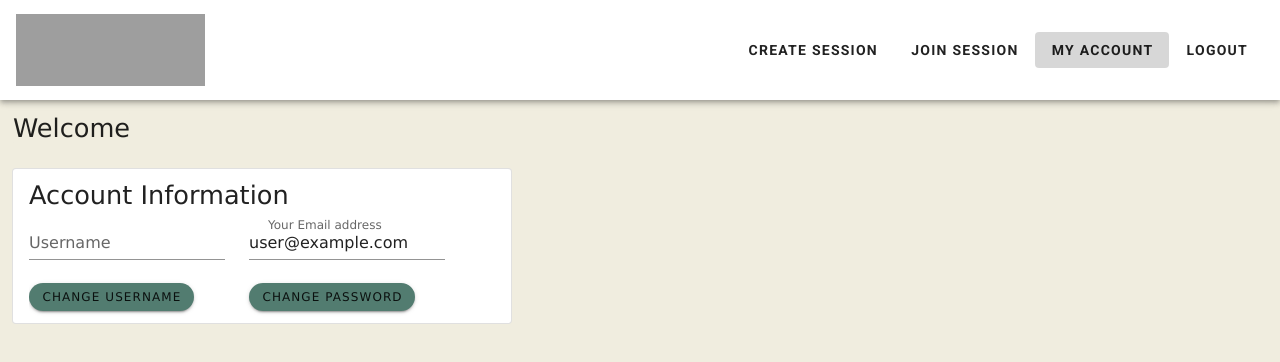
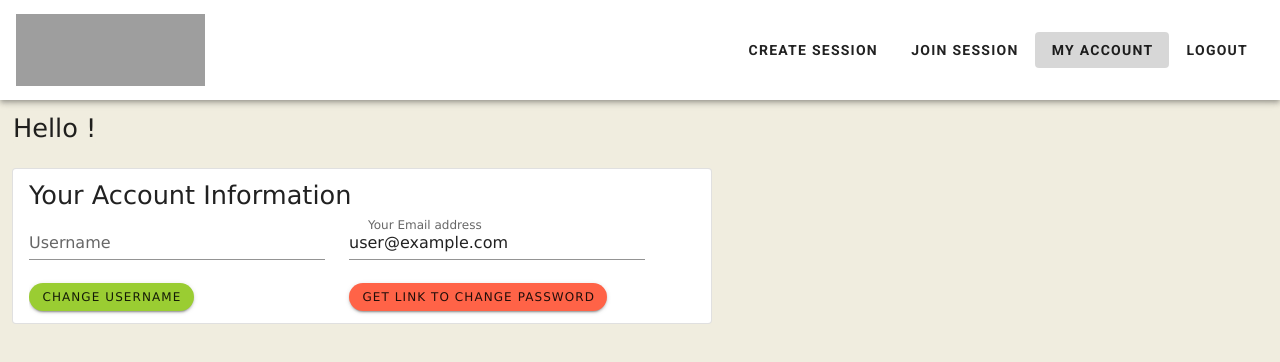
Before and after one commit to lyndonlzj/BrawlStars, a Vue app in the folder slm/: page /myaccount in a window 1280 px wide. Shown: the top 362 px of the page. Built offline with nearby package versions, Linux system fonts and the light colour scheme; no server answers; the database is empty; sample sign-in values are in the browser's storage; grey boxes are pictures that could not be loaded.

Commit message:
beautified MyAccount

```diff
--- a/slm/src/components/CreateSession.vue
+++ b/slm/src/components/CreateSession.vue
@@ -81,12 +81,12 @@ import firebase from "firebase";
           let item = {};
           //loop to check
           var snapshot = []
-          snapshot = querySnapShot.docs;
-          for(var k = 0; k <snapshot.length; k++){
-            item = querySnapShot.docs[k].data();
-            console.log(item.module_id);
-          }
-          console.log("print loop end");
+          // snapshot = querySnapShot.docs;
+          // for(var k = 0; k <snapshot.length; k++){
+          //   item = querySnapShot.docs[k].data();
+          //   console.log(item.module_id);
+          // }
+          // console.log("print loop end");
 
           for(var j = 0; j <snapshot.length; j++){
             const doc = querySnapShot.docs[j];
--- a/slm/src/components/MyAccount.vue
+++ b/slm/src/components/MyAccount.vue
@@ -3,21 +3,21 @@
     <Toolbar2></Toolbar2>
 
     <v-container class="fill-height" fluid>
-      <v-card class="mx-auto" max-width="500" outlined color="#f0eddf"> Welcome {{username}}</v-card>
+      <v-card class="mx-auto" max-width="500" outlined color="#f0eddf"> Hello {{username}}!</v-card>
     </v-container>
 
     <v-container class="fill-height" fluid>
-      <v-card class="mx-auto" max-width="500" outlined>
+      <v-card class="mx-auto" max-width="700" outlined>
         <v-list-item three-line>
           <v-list-item-content>
-            <div class="overline mb-4">Account Information</div>
+            <div class="overline mb-4">Your Account Information</div>
             <v-row>
               <v-col cols="12" sm="6">
                 <v-text-field id="userin" label="Username"></v-text-field>
                 <v-btn
                   id="b"
                   rounded
-                  color="#527c70"
+                  color="#9ACD32"
                   small
                   @click.prevent="updateName()"
                 >Change username</v-btn>
@@ -25,7 +25,7 @@
 
               <v-col cols="12" sm="6">
                 <v-text-field v-model="email" label="Your Email address"></v-text-field>
-                <v-btn rounded color="#527c70" small @click="resetPassword">Change password</v-btn>
+                <v-btn rounded color="#FF6347" small @click="resetPassword">Get link to change password</v-btn>
               </v-col>
             </v-row>
           </v-list-item-content>
```
